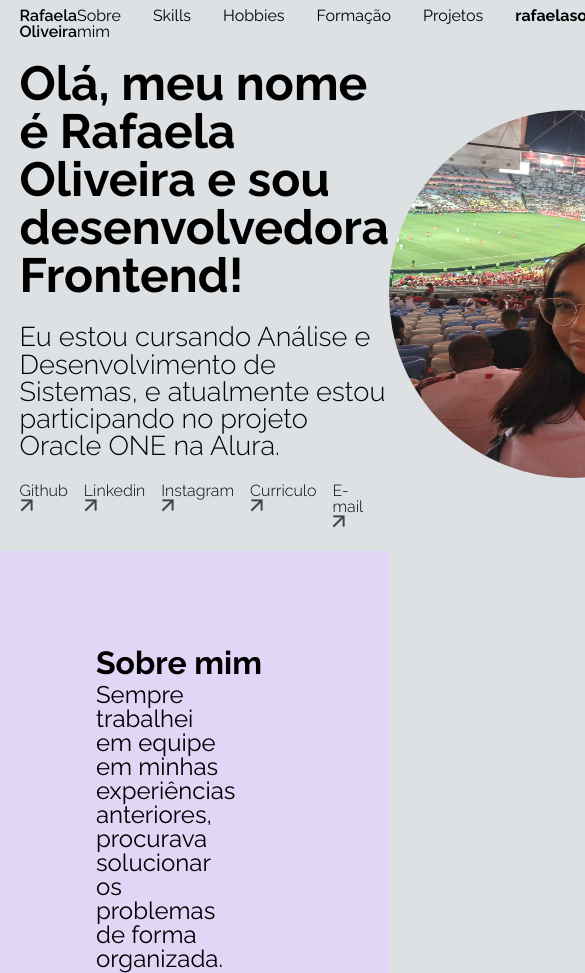
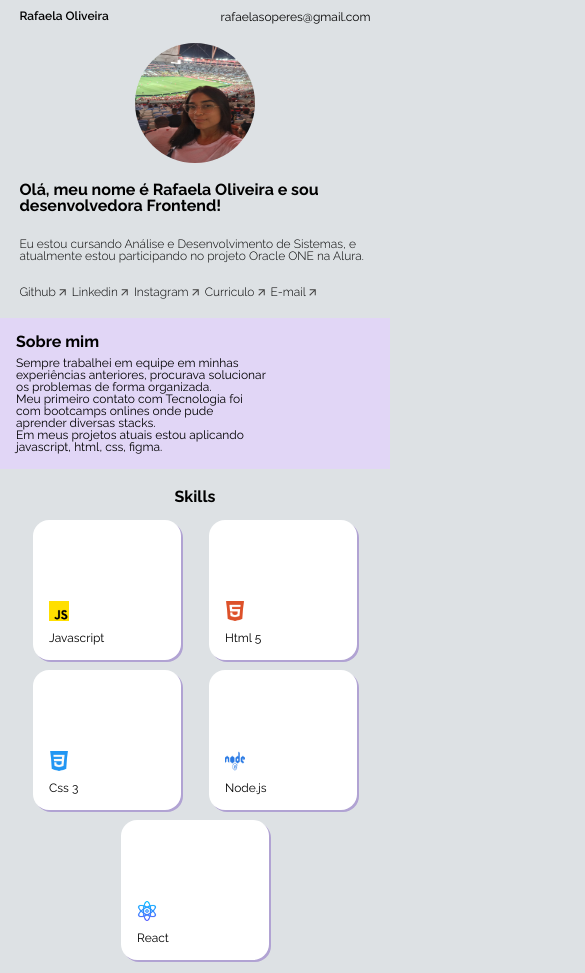
Before and after one commit to rafaelasoperes/portifolio, a plain HTML site: page index.html in a window 390 px wide. Shown: the top 973 px of the page, 585 px wide, since content can reach past the window. Drawn offline with Linux system fonts and the light colour scheme.

Commit message:
Adicionando respansividade mobile

```diff
--- a/asset/css/cabecalho.css
+++ b/asset/css/cabecalho.css
@@ -17,13 +17,13 @@
     justify-content: space-between;
 }
 
-.menu_nav {
+.menu_nav , .email{
     color: var(--preto);
     text-decoration : none;
     margin-right: 2em;
 }
 
-.menu_nav:hover {
+.menu_nav:hover , .email:hover {
     text-decoration: underline;
 }
 
@@ -35,3 +35,27 @@
     font-weight: 800;
 
 }
+
+@media (max-width: 420px) {
+    .cabecalho {
+        justify-content: space-between;
+        align-items: center;
+    }
+
+    .menu_nav {
+        display: none;
+    }
+
+    .nome , .email {
+        font-size: 0.75em;
+        text-align: center;
+    }
+
+    #email {
+        font-weight: 400;
+        margin-right: 0;
+        text-decoration: none;
+    }
+
+
+}
--- a/asset/css/chamada_principal.css
+++ b/asset/css/chamada_principal.css
@@ -42,3 +42,37 @@
     border-radius: 50%;
     box-shadow: 5px;
 }
+
+@media (max-width: 420px) {
+
+    .chamada_principal {
+        margin: 5%;
+        flex-direction: column-reverse;
+    }
+
+    .imagem_pessoal {
+
+        width: 120px;
+        height: 120px;
+        margin-bottom: 1rem;
+    }
+
+    .texto_principal {
+        font-size: 1em;
+    }
+
+    .texto_descritivo {
+        font-size: 0.75em;
+    }
+
+    .rede-sociais {
+        font-size: 0.75em;
+        margin-right: 0.5em;
+    }
+
+    .vetor_seta {
+        width: 7px;
+        height: 7px
+    }
+
+}
--- a/asset/css/formacao.css
+++ b/asset/css/formacao.css
@@ -1,4 +1,3 @@
-
 .formacao-academica {
     background: var(--bg_sobre);
     display: flex;
@@ -52,3 +51,45 @@
     font-size: 18px;
     font-weight: 700;
 }
+
+
+@media (max-width: 420px) {
+    .formacao-academica {
+        padding: 1rem;
+    }
+
+    .titulo_formacao {
+        font-size: 1em;
+    }
+
+    .cursos {
+        flex-direction: column;
+    }
+
+    .listas-cursos{
+
+        gap: 1em;
+    }
+
+    .container-image {
+        width: 296px;
+        height: 118px;
+    }
+
+    .image-curso {
+        width: 90px;
+        margin: auto;
+    }
+
+    .detalhes-cursos {
+        align-items: center;
+    }
+
+    .nome-curso {
+        font-size: 0.75em;
+    }
+
+    .periodo-curso {
+        font-size:0.60em;
+    }
+}
--- a/asset/css/projetos.css
+++ b/asset/css/projetos.css
@@ -65,3 +65,42 @@
     font-weight: 600;
     border-radius: 3px;
 }
+
+@media (max-width: 420px) {
+    .container_experiencia {
+        padding: 1rem;
+    }
+
+    .experiencia_Profissional {
+        font-size: 1em;
+    }
+
+    .projeto , .projeto:nth-child(2n){
+        flex-direction: column;
+        padding: 2rem;
+        align-items: flex-start;
+    }
+
+    .image-projeto {
+        width: 296px;
+        height: 144px;
+    }
+
+    .detalhes-projetos {
+        align-items: flex-start;
+    }
+
+    .titulo-projeto {
+        font-size: 0.75em;
+    }
+
+    .subtitulo-projeto {
+        font-size: 0.60em;
+    }
+
+    .botoes-projeto {
+        display: flex;
+        gap: 10px;
+        margin: 20px 0;
+    }
+}
--- a/asset/css/skills-hobbies.css
+++ b/asset/css/skills-hobbies.css
@@ -9,8 +9,6 @@
     margin-bottom: 2%;
     font-size : 2rem;
     font-weight : 700;
-
-
 }
 
 .componentes-skill-hobbies {
@@ -42,6 +40,38 @@
 
 }
 
-.nome-skill-hobbies {
+
+@media (max-width:420px) {
+    .container-skills-hobbies {
+        padding: 10px;
+    }
+
+    .titulo-skill-hobbies {
+        margin:10px;
+        font-size : 1em;
+    }
+
+    .componentes-skill-hobbies {
+        flex-wrap: wrap;
+        justify-content: space-evenly;
+    }
+
+    .listas-componentes {
+        width: 116px;
+        height: 108px;
+        margin: 5px;
+        padding: 1rem;
+    }
+
+    .image-skill-hobbies {
+        width: 20px;
+        height: 20px;
+        margin-bottom: 0.7rem;
+    }
+
+    .nome-skill-hobbies {
+        font-size: 0.75em;
+    }
+
 
 }
--- a/asset/css/sobre.css
+++ b/asset/css/sobre.css
@@ -18,3 +18,18 @@
     font-size: 1.5rem;
     font-weight: 400;
 }
+
+@media (max-width: 420px) {
+    .container_sobre {
+        padding: 1rem;
+        justify-content
+    }
+
+    .titulo_sobre {
+        font-size : 1em;
+    }
+
+    .texto_sobre {
+        font-size: 0.75em;
+    }
+}
--- a/index.html
+++ b/index.html
@@ -33,12 +33,10 @@
                 <li><a class="menu_nav " href="#hobbies">Hobbies</a></li>
                 <li><a class="menu_nav " href="#formacao">Formação</a></li>
                 <li><a class="menu_nav " href="#projetos">Projetos</a></li>
-                <li><a class="menu_nav " id="email"  href="mailto:rafaelasoperes@gmail.com" >rafaelasoperes@gmail.com</a></li>
+                <li><a class="email " id="email"  href="mailto:rafaelasoperes@gmail.com" >rafaelasoperes@gmail.com</a></li>
             </ul>
         </nav>
     </header>
-
-
 
     <main>
         <section class="chamada_principal">
@@ -52,23 +50,23 @@
                 <div class="midias-sociais">
                     <a href="https://github.com/rafaelasoperes" class="rede-sociais" target="_blank">
                         Github
-                        <img src="asset/image/Vector (1).png" alt="seta pra cima">
+                        <img class="vetor_seta" src="asset/image/Vector (1).png" alt="seta pra cima">
                     </a>
                     <a href="https://www.linkedin.com/in/rafaelasoperes/" class="rede-sociais" target="_blank">
                         Linkedin
-                        <img src="asset/image/Vector (1).png" alt="seta pra cima">
+                        <img class="vetor_seta" src="asset/image/Vector (1).png" alt="seta pra cima">
                     </a>
                     <a href="https://www.instagram.com/irafaoliver/" class="rede-sociais" target="_blank">
                         Instagram
-                        <img src="asset/image/Vector (1).png" alt="seta pra cima">
+                        <img class="vetor_seta" src="asset/image/Vector (1).png" alt="seta pra cima">
                     </a>
                     <a href="https://docs.google.com/document/d/1L_FOhICg7xAsEeVNkKHWTDG-_6kjdxUl/edit?usp=sharing&ouid=112716390918378333748&rtpof=true&sd=true" class="rede-sociais" target="_blank">
                         Curriculo
-                        <img src="asset/image/Vector (1).png" alt="seta pra cima">
+                        <img class="vetor_seta" src="asset/image/Vector (1).png" alt="seta pra cima">
                     </a>
                     <a href="mailto:rafaelasoperes@gmail.com" class="rede-sociais" target="_blank">
                         E-mail
-                        <img src="asset/image/Vector (1).png" alt="seta pra cima">
+                        <img class="vetor_seta" src="asset/image/Vector (1).png" alt="seta pra cima">
                     </a>
                 </div>
             </div>
```
